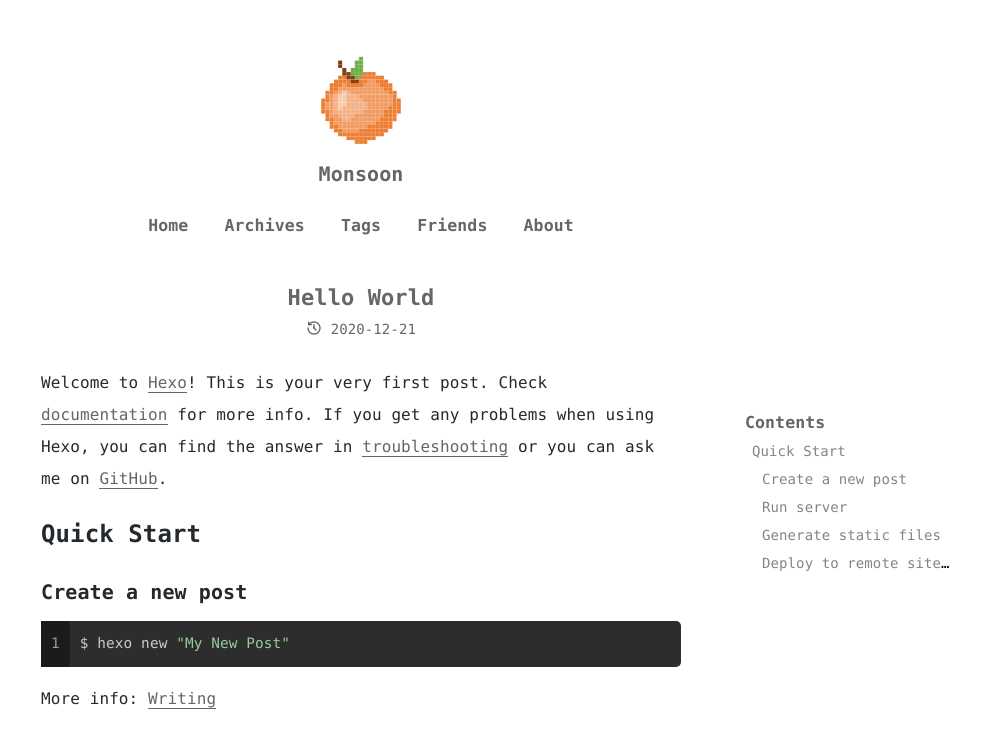
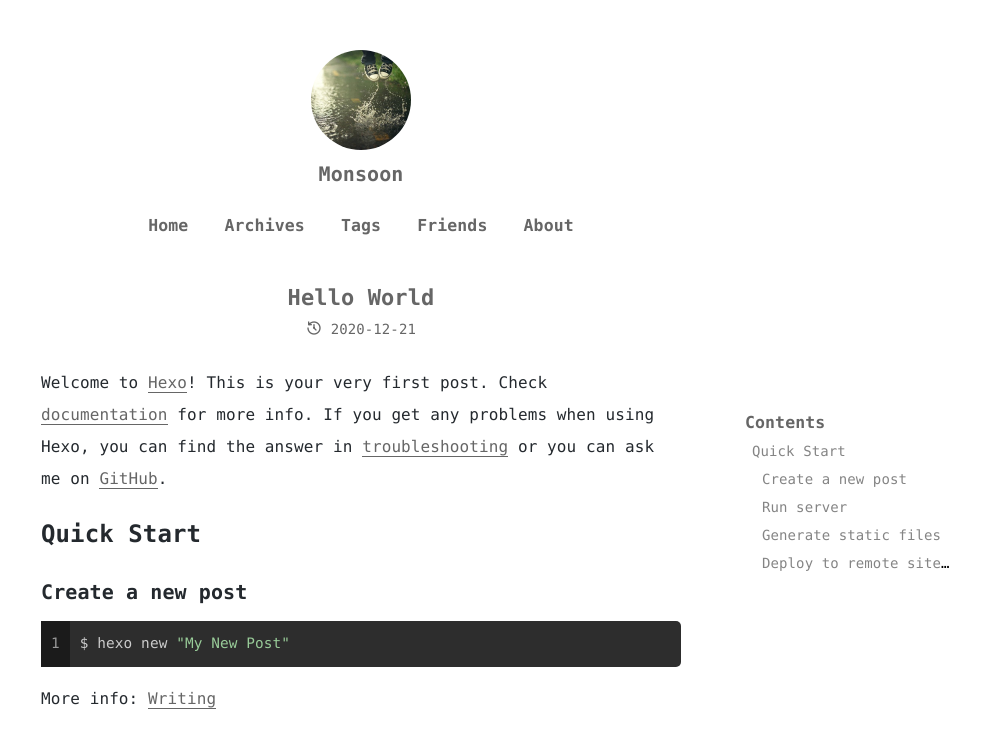
Before and after one commit to Lmonsoon/Lmonsoon.github.io, a plain HTML site: page 2020/12/21/hello-world/index.html in a window 1280 px wide. Shown: the top 736 px of the page, without its empty margins (279-1280 px from the left). Drawn offline with nearby package versions, Linux system fonts and the light colour scheme; a script that the page names is missing.

Commit message:
Site updated: 2020-12-23 22:07:13

```diff
--- a/2020/12/21/hello-world/index.html
+++ b/2020/12/21/hello-world/index.html
@@ -47,7 +47,7 @@
     <a href="/">
       <!-- 头像取消懒加载，添加no-lazy -->
 
-        <img no-lazy src="/images/avatar.png" alt="">
+        <img no-lazy src="/images/a.png" alt="">
 
     </a>
     <div class="nickname"><a href="/">Monsoon</a></div>
```
Also changed, not shown: about/index.html (+1 -1 lines), archives/2020/12/index.html (+1 -1 lines), archives/2020/index.html (+1 -1 lines), archives/index.html (+1 -1 lines), friends/index.html (+1 -1 lines), index.html (+1 -1 lines), tags/index.html (+1 -1 lines), images/a.png (added).
